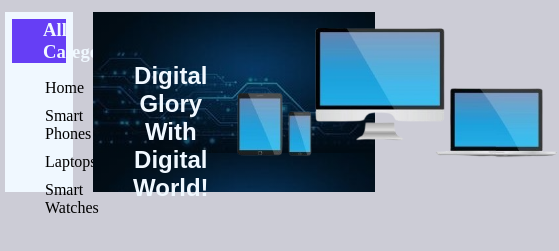
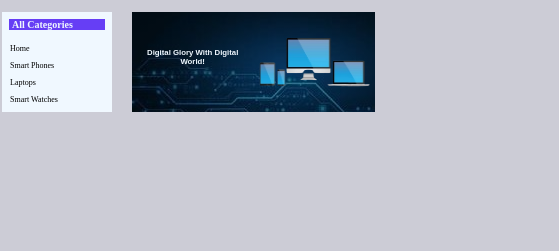
Before and after one commit to BasiratHamayoon/Class-Task-05-HTML-CSS, a plain HTML site: page index.html in a window 390 px wide. Shown: the part 93-344 px from the top of the page, 559 px wide, since content can reach past the window. Drawn offline with nearby package versions, Linux system fonts and the light colour scheme.

Commit message:
Work on Responsiveness of Container after Navbar

```diff
--- a/style.css
+++ b/style.css
@@ -107,3 +107,126 @@ nav{
         padding-top: 3px;
     }
 }
+@media(max-width:900px){
+    .aside-container{
+        grid-template-columns: 25% 75%;
+    }
+}
+@media(max-width:560px){
+    .aside-container{
+        grid-template-columns: 30% 70%;
+        height: 180px;
+    }
+    .left-aside-box{
+        margin-left: 2px;
+        height: 150px;
+    }
+    .left-aside-box h3{
+        font-size: 17px;
+        padding-left: 10px;
+    }
+    .left-aside-box ul li{
+        font-size: 13px;
+        margin-left: -20px;
+    }
+    .right-aside-box{
+        height: 150px;
+    }
+}
+@media(max-width: 365px){
+    .aside-container{
+        height: 150px;
+        grid-template-columns: 40% 60%;
+    }
+    .left-aside-box{
+        margin-left: 0px;
+        height: 130px;
+    }
+    .left-aside-box h3{
+        font-size: 13px;
+        padding-left: 5px;
+}
+.left-aside-box ul li{
+    font-size: 10px;
+    margin-left: -28px;
+}
+.right-aside-box{
+    height: 130px;
+}
+}
+@media (max-width:1000px){
+    .right-aside-box h2{
+        padding-left: 20px;
+        font-size: 3vmin;
+    }
+    .right-aside-box img{
+        margin-right: 40px;
+        width: 280px;
+        height: 120px;
+        margin-top: 30px;
+    }
+}
+@media (max-width:900px){
+    .right-aside-box h2{
+        padding-left: 10px;
+        font-size: 2vmin;
+        margin-left: 20px;
+    }
+    .right-aside-box img{
+        margin-right: 20px;
+        width: 200px;
+        height: 100px;
+        margin-top: 30px;
+    }
+}
+@media(max-width: 630px){
+    .right-aside-box img{
+      width: 120px;
+      height: 70px;
+    }
+    .aside-container{
+        height: 150px;
+    }
+    .right-aside-box{
+        height: 130px;
+    }
+    .left-aside-box{
+        height: 130px;
+    }
+    .left-aside-box h3{
+        font-size: 10px;
+    }
+    .left-aside-box ul li{
+        font-size: 8px;
+        margin-left: -30px;
+        margin-top: -2px;
+    }
+    .right-aside-box h2{
+        margin-left: 5px;
+    }
+    .right-aside-box img{
+        margin-right: 5px;
+        width: 120px;
+        height: 60px;
+        margin-top: 20px;
+      }
+      .right-aside-box{
+        height: 100px;
+    }
+    .aside-container{
+        height: 120px;
+    }
+    .left-aside-box{
+        margin-left: 2px;
+        height: 100px;
+    }
+    .left-aside-box h3{
+        font-size: 10px;
+        padding-left: 3px;
+}
+.left-aside-box ul li{
+    font-size: 8px;
+    margin-left: -32px;
+}
+
+}
```
